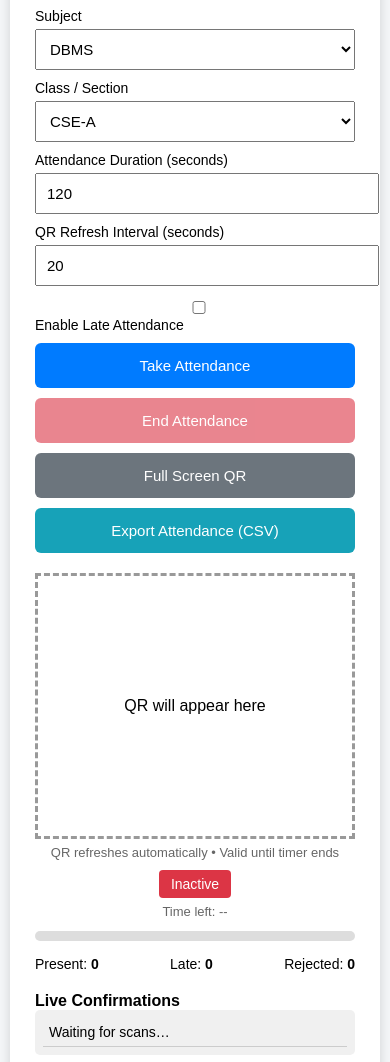
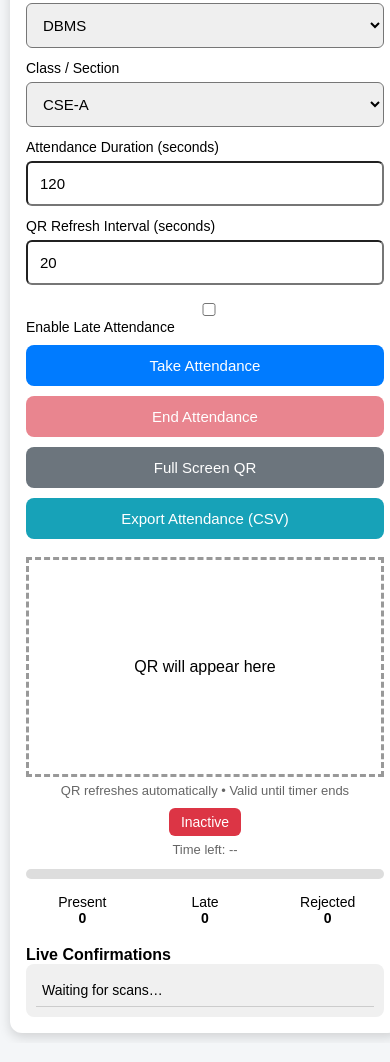
Before and after one commit to akhilkadambala3-star/qr_attendance_system, a plain HTML site: page html/teacher.html in a window 390 px wide. Shown: the part 137-1199 px from the top of the page. Drawn offline with Linux system fonts and the light colour scheme.

Commit message:
Fix responsive layout and cross-device UI issues

```diff
--- a/html/teacher.html
+++ b/html/teacher.html
@@ -2,6 +2,7 @@
 <html lang="en">
 <head>
 <meta charset="UTF-8">
+<meta name="viewport" content="width=device-width, initial-scale=1.0">
 <title>Teacher Dashboard</title>
 
 <style>
@@ -25,6 +26,10 @@
     --qrbg:#ffffff;
 }
 
+* {
+    box-sizing: border-box;
+}
+
 body {
     font-family: Arial, sans-serif;
     background:var(--bg);
@@ -32,28 +37,35 @@ body {
     color:var(--text);
 }
 
+/* 🔹 RESPONSIVE CONTAINER */
 .container {
-    max-width:620px;
-    margin:30px auto;
+    width:100%;
+    max-width:720px;
+    margin:20px auto;
     background:var(--card);
-    padding:25px;
-    border-radius:10px;
+    padding:20px;
+    border-radius:12px;
     box-shadow:0 4px 12px rgba(0,0,0,0.15);
     text-align:center;
+}
+
+h2 {
+    margin-top:0;
 }
 
 label {
     display:block;
     text-align:left;
-    margin-top:10px;
+    margin-top:12px;
     font-size:14px;
 }
 
 select, input {
     width:100%;
-    padding:10px;
-    margin-top:5px;
+    padding:12px;
+    margin-top:6px;
     font-size:15px;
+    border-radius:6px;
 }
 
 button {
@@ -62,7 +74,7 @@ button {
     margin-top:10px;
     font-size:16px;
     border:none;
-    border-radius:6px;
+    border-radius:8px;
     color:white;
     cursor:pointer;
 }
@@ -77,20 +89,23 @@ button:disabled {
     cursor:not-allowed;
 }
 
+/* 🔹 RESPONSIVE QR */
 .qr-box {
-    margin-top:20px;
+    margin-top:18px;
+    width:100%;
     min-height:260px;
     background:var(--qrbg);
     border:3px dashed #999;
     display:flex;
     align-items:center;
     justify-content:center;
+    overflow:hidden;
 }
 
 .badge {
     margin-top:10px;
     padding:6px 12px;
-    border-radius:4px;
+    border-radius:6px;
     font-size:14px;
     color:white;
     display:inline-block;
@@ -112,31 +127,44 @@ button:disabled {
     height:100%;
     width:0%;
     background:var(--primary);
-    transition:width 1s linear;
+    transition:width 0.8s linear;
 }
 
+/* 🔹 MOBILE-FRIENDLY COUNTERS */
 .counters {
     display:flex;
     justify-content:space-between;
+    gap:10px;
     margin-top:15px;
     font-size:14px;
+    flex-wrap:wrap;
 }
 
+.counters div {
+    flex:1;
+    text-align:center;
+}
+
+/* 🔹 FEED FIX */
 .feed {
     margin-top:20px;
     text-align:left;
 }
 
 .feed-list {
-    max-height:200px;
+    max-height:220px;
     overflow-y:auto;
     background:#f0f0f0;
-    padding:8px;
-    border-radius:5px;
+    padding:10px;
+    border-radius:8px;
     font-size:14px;
 }
 
-.feed-item { padding:6px; border-bottom:1px solid #ccc; }
+.feed-item {
+    padding:8px 6px;
+    border-bottom:1px solid #ccc;
+}
+
 .present { color:var(--success); }
 .late { color:#ff8800; }
 .reject { color:var(--danger); }
@@ -147,17 +175,30 @@ button:disabled {
     margin-top:6px;
 }
 
+/* 🔹 TOGGLE */
 .toggle {
     display:flex;
     justify-content:space-between;
     align-items:center;
-    margin-top:10px;
+    margin:10px 0;
     font-size:14px;
 }
 
-@media (max-width:600px) {
-    .container { margin:10px; }
-    button { font-size:15px; }
+/* 🔹 SMALL DEVICES */
+@media (max-width:480px) {
+    .container {
+        padding:16px;
+        margin:10px;
+    }
+
+    button {
+        font-size:15px;
+        padding:12px;
+    }
+
+    .qr-box {
+        min-height:220px;
+    }
 }
 </style>
 </head>
@@ -170,7 +211,7 @@ button:disabled {
 
 <div class="toggle">
     <span>🌙 Dark Mode</span>
-    <input type="checkbox" id="darkToggle" onchange="toggleDark()">
+    <input type="checkbox" onchange="toggleDark()">
 </div>
 
 <label>Subject</label>
@@ -205,7 +246,6 @@ button:disabled {
 <div class="helper">QR refreshes automatically • Valid until timer ends</div>
 
 <div id="modeBadge" class="badge red">Inactive</div>
-
 <div class="helper" id="timerText">Time left: --</div>
 
 <div class="progress">
@@ -213,9 +253,9 @@ button:disabled {
 </div>
 
 <div class="counters">
-    <div>Present: <b id="presentCount">0</b></div>
-    <div>Late: <b id="lateCount">0</b></div>
-    <div>Rejected: <b id="rejectCount">0</b></div>
+    <div>Present<br><b id="presentCount">0</b></div>
+    <div>Late<br><b id="lateCount">0</b></div>
+    <div>Rejected<br><b id="rejectCount">0</b></div>
 </div>
 
 <div class="feed">
@@ -230,6 +270,7 @@ button:disabled {
 <script src="https://cdn.jsdelivr.net/npm/qrcodejs@1.0.0/qrcode.min.js"></script>
 
 <script>
+/* JS unchanged – your logic is already solid */
 let sessionActive=false;
 let timerInt, qrInt, feedInt;
 let totalTime, remainingTime;
@@ -278,8 +319,8 @@ function generateQR(){
     qrBox.innerHTML="";
     new QRCode(qrBox,{
         text:sessionId+"|"+Date.now(),
-        width:document.fullscreenElement?460:180,
-        height:document.fullscreenElement?460:180
+        width:document.fullscreenElement?460:200,
+        height:document.fullscreenElement?460:200
     });
 }
 
@@ -302,9 +343,7 @@ function startFeed(){
     clearInterval(feedInt);
     feedList.innerHTML="";
     feedInt=setInterval(()=>{
-        if(Math.random()>0.5){
-            addEntry();
-        }
+        if(Math.random()>0.5) addEntry();
     },2500);
 }
 
```
